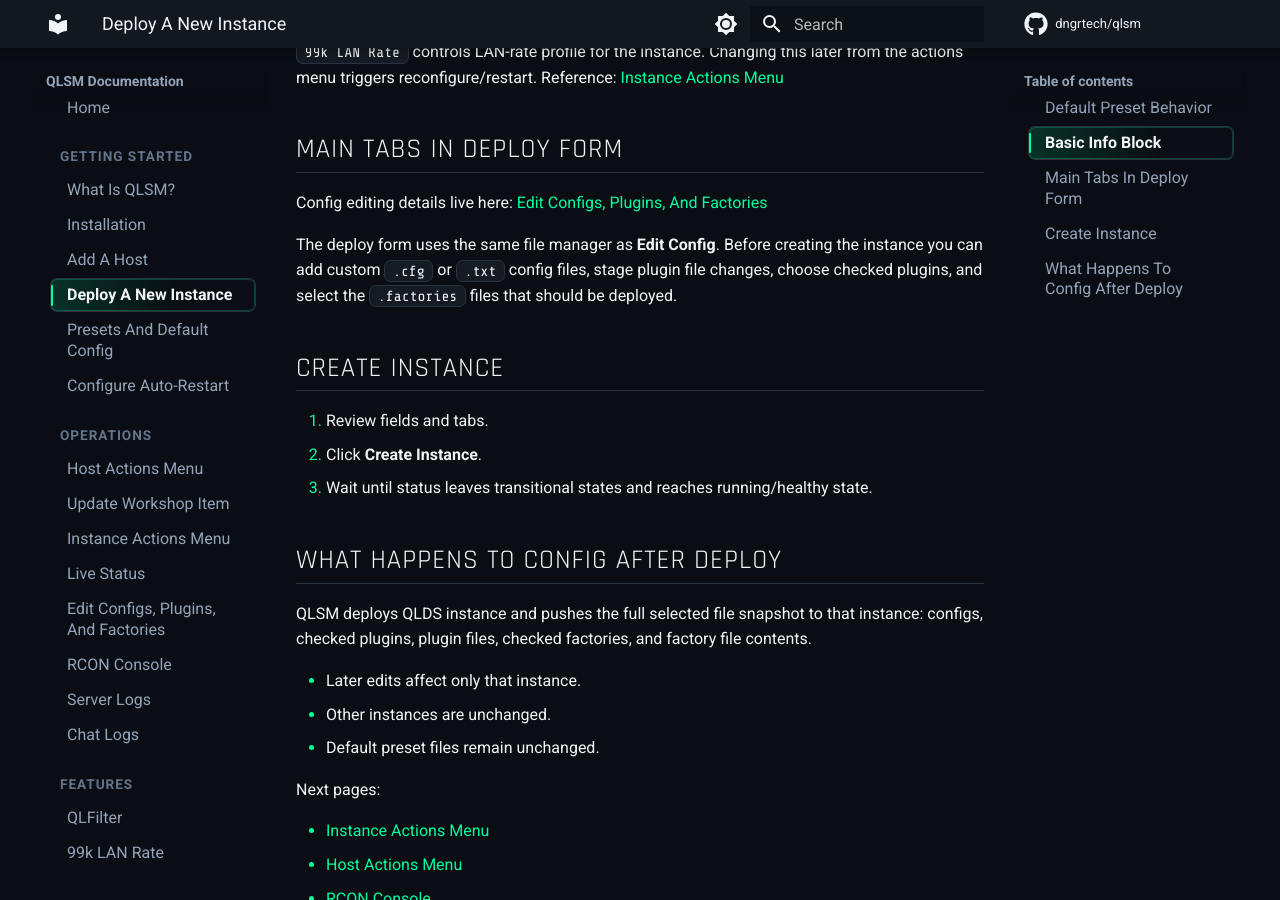
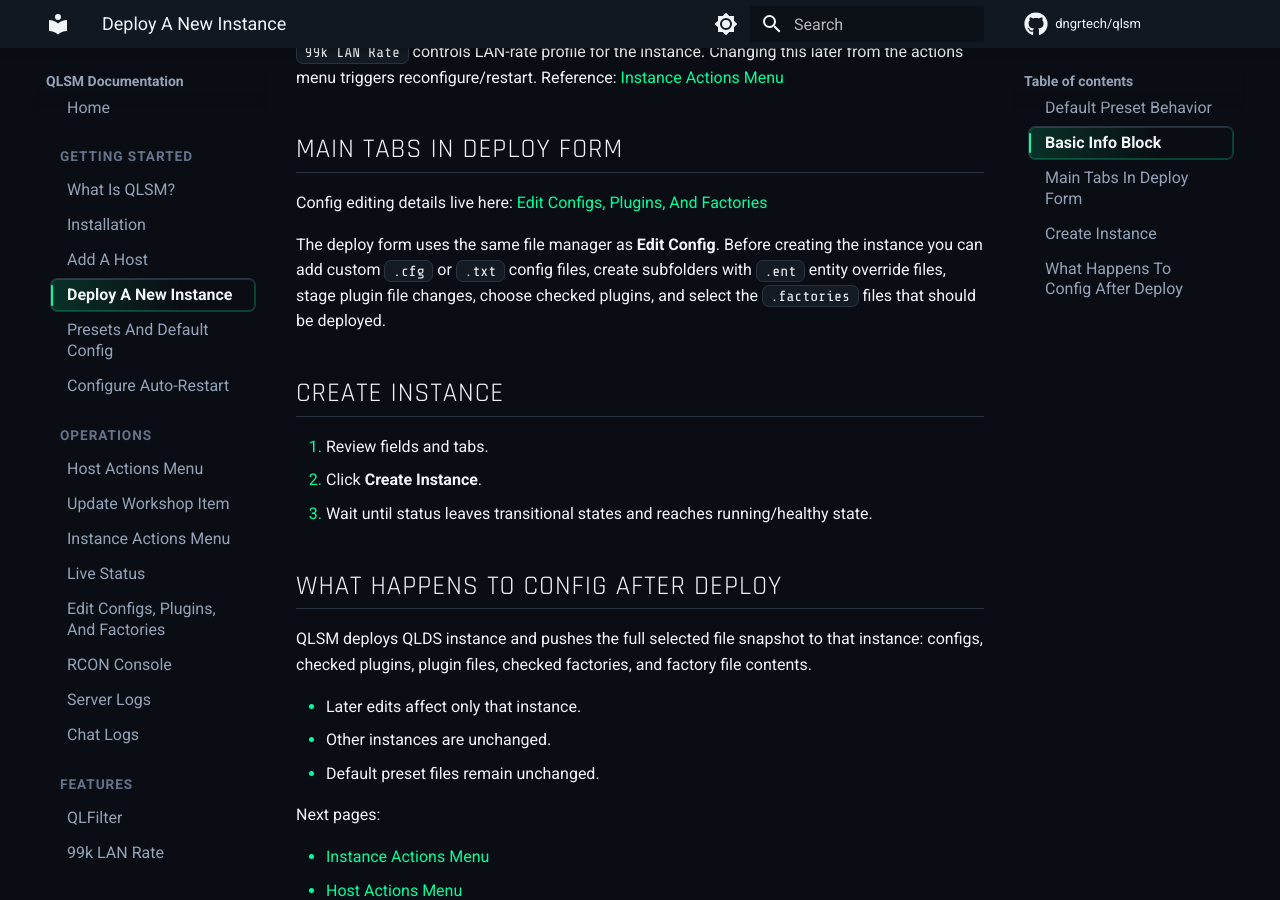
Before and after one commit to dngrtech/qlsm, an MkDocs documentation site: the page built from docs/user/getting-started/deploy-new-instance.md, in a window 1280 px wide and 900 px high, scrolled down 1139 px. Built offline with MkDocs 1.6.1 and Material for MkDocs 9.7.7, drawn with Linux system fonts in a browser that asks for light colours; comment, search, counter and statistics services are not loaded.

Commit message:
docs: document config_folders and .ent subfolder support
Update architecture.md, edit-configs.md, and deploy-new-instance.md
to reflect folder creation and .ent entity override file support
introduced in PR #65.

```diff
--- a/docs/user/getting-started/deploy-new-instance.md
+++ b/docs/user/getting-started/deploy-new-instance.md
@@ -42,7 +42,7 @@
 
 Config editing details live here: [Edit Configs, Plugins, And Factories](../operations/edit-configs.md)
 
-The deploy form uses the same file manager as **Edit Config**. Before creating the instance you can add custom `.cfg` or `.txt` config files, stage plugin file changes, choose checked plugins, and select the `.factories` files that should be deployed.
+The deploy form uses the same file manager as **Edit Config**. Before creating the instance you can add custom `.cfg` or `.txt` config files, create subfolders with `.ent` entity override files, stage plugin file changes, choose checked plugins, and select the `.factories` files that should be deployed.
 
 ## Create Instance
 
```
Also changed, not shown: docs/architecture.md (+3 -1 lines), docs/user/operations/edit-configs.md (+2 -0 lines).
